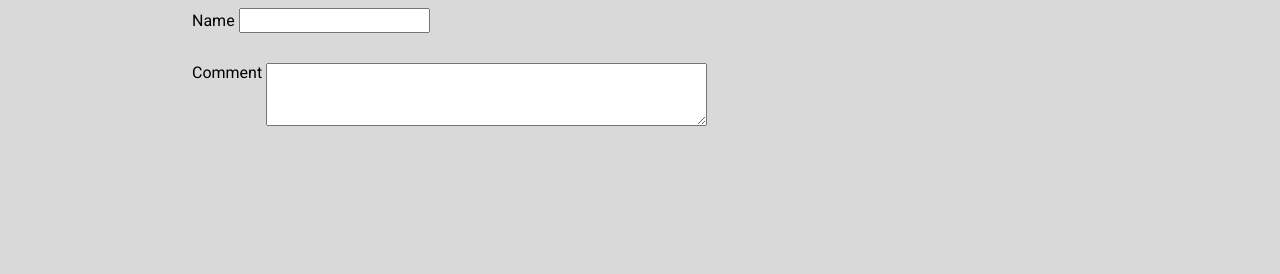
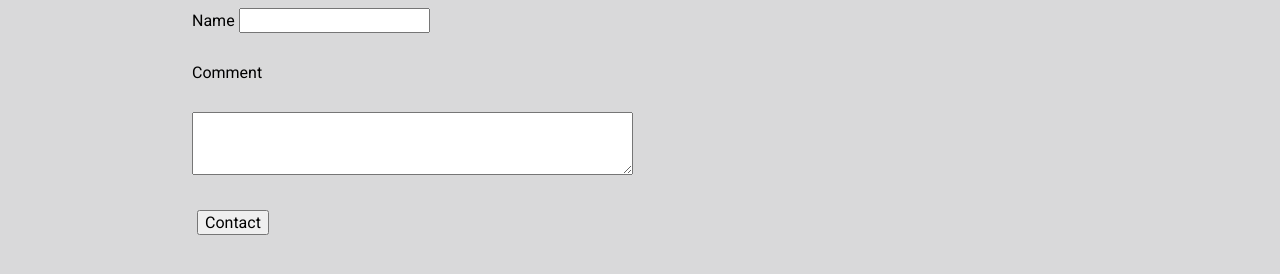
Before and after one commit to ParulC/ParulC.github.io, a plain HTML site: page contact.html in a window 1280 px wide. Shown: the part 178-452 px from the top of the page. Drawn offline with Linux system fonts and the light colour scheme.

Commit message:
Added Submit button to form; minor formatting changes

```diff
--- a/contact.html
+++ b/contact.html
@@ -30,7 +30,12 @@
 		</div>
 		<div class="form_element">
 			<label for="comment">Comment</label>
+		</div>
+		<div class="form_element">
 			<textarea rows="3" cols="50" id="comment" name="comment"></textarea>
+		</div>
+		<div class="submit">
+			<input type="submit" value="Contact">
 		</div>
 	</form>
 </div>
--- a/styles/styles.scss
+++ b/styles/styles.scss
@@ -73,3 +73,7 @@ nav {
 .form_element {
 	margin: 30px 30px 30px 0;
 }
+
+.submit {
+	padding: 5px;
+}
```
Also changed, not shown: styles/styles.css.
